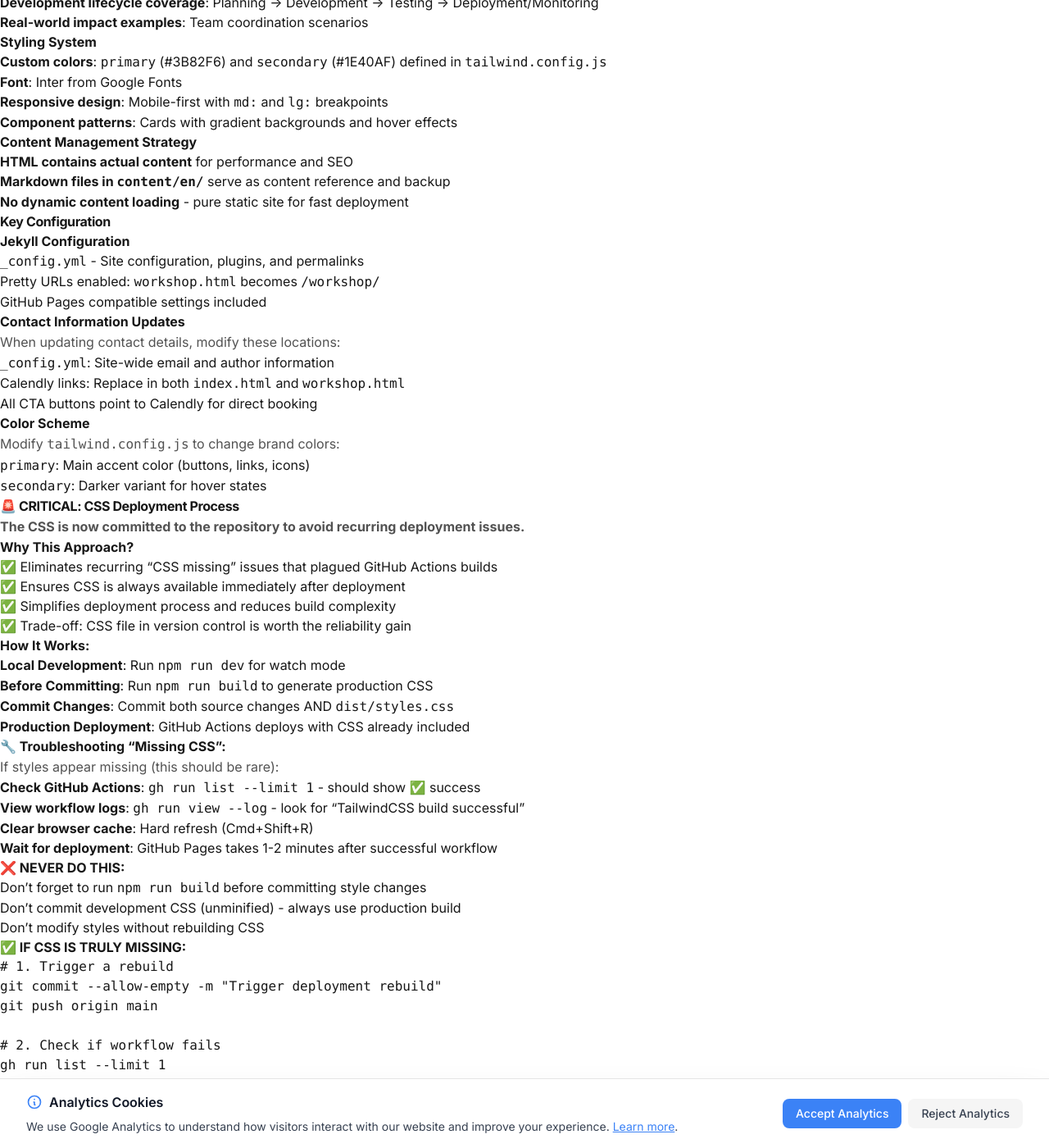
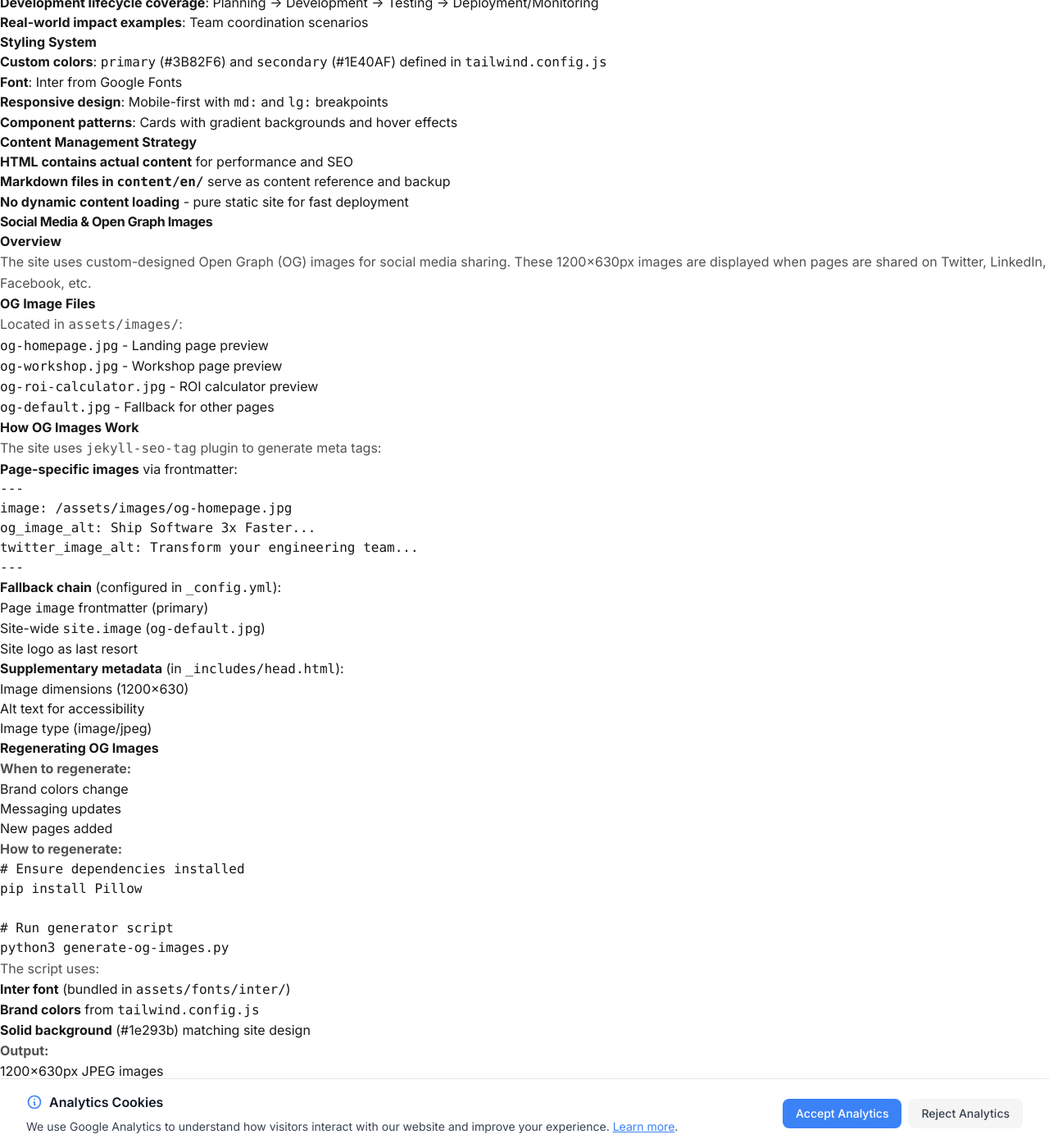
Before and after one commit to angeldimitrov/angeldimitrov.github.io, a Jekyll site: the page built from CLAUDE.md, in a window 1280 px wide and 1400 px high, scrolled down 2089 px. Shown: the whole window at 82% size. Built offline with Jekyll 4.4.1, drawn with Linux system fonts in a browser that asks for light colours; our own code applies the rules of GitHub Pages for plain Markdown files; some of the changed text lies outside the part shown.

Commit message:
docs: Add OG image generation documentation and bundle Inter font
Documentation:
- Add comprehensive "Social Media & Open Graph Images" section to CLAUDE.md
- Document OG image generation process, fallback chain, and validation
- Add detailed script documentation (requirements, usage, design specs)
- Create assets/fonts/inter/README.md with font license info

Font Management:
- Bundle Inter font files (InterVariable.ttf, Inter.ttc, LICENSE.txt)
- Update generate-og-images.py to use bundled fonts instead of /tmp
- Ensures reproducible OG image generation without external dependencies

Legal Compliance:
- SIL Open Font License 1.1 allows bundling and redistribution
- Includes full LICENSE.txt from Inter font project
- Documents license terms and usage rights

Why This Matters:
- Future developers can regenerate OG images reliably
- No dependency on ephemeral /tmp directories
- Clear documentation of social media preview system
- Legal clarity on font usage and redistribution

````diff
--- a/CLAUDE.md
+++ b/CLAUDE.md
@@ -115,6 +115,94 @@ This is the most complex section showcasing the "AI Development Team" concept:
 - **Markdown files in `content/en/`** serve as content reference and backup
 - **No dynamic content loading** - pure static site for fast deployment
 
+## Social Media & Open Graph Images
+
+### Overview
+The site uses custom-designed Open Graph (OG) images for social media sharing. These 1200x630px images are displayed when pages are shared on Twitter, LinkedIn, Facebook, etc.
+
+### OG Image Files
+Located in `assets/images/`:
+- `og-homepage.jpg` - Landing page preview
+- `og-workshop.jpg` - Workshop page preview
+- `og-roi-calculator.jpg` - ROI calculator preview
+- `og-default.jpg` - Fallback for other pages
+
+### How OG Images Work
+The site uses `jekyll-seo-tag` plugin to generate meta tags:
+
+1. **Page-specific images** via frontmatter:
+```yaml
+---
+image: /assets/images/og-homepage.jpg
+og_image_alt: Ship Software 3x Faster...
+twitter_image_alt: Transform your engineering team...
+---
+```
+
+2. **Fallback chain** (configured in `_config.yml`):
+   - Page `image` frontmatter (primary)
+   - Site-wide `site.image` (`og-default.jpg`)
+   - Site logo as last resort
+
+3. **Supplementary metadata** (in `_includes/head.html`):
+   - Image dimensions (1200x630)
+   - Alt text for accessibility
+   - Image type (image/jpeg)
+
+### Regenerating OG Images
+
+**When to regenerate:**
+- Brand colors change
+- Messaging updates
+- New pages added
+
+**How to regenerate:**
+```bash
+# Ensure dependencies installed
+pip install Pillow
+
+# Run generator script
+python3 generate-og-images.py
+```
+
+The script uses:
+- **Inter font** (bundled in `assets/fonts/inter/`)
+- **Brand colors** from `tailwind.config.js`
+- **Solid background** (#1e293b) matching site design
+
+**Output:**
+- 1200x630px JPEG images
+- Quality 95 (~95KB each)
+- Optimized for social platforms
+
+### Font Management
+Inter font is bundled in `assets/fonts/inter/` for OG image generation:
+- **InterVariable.ttf** - Variable font (primary)
+- **Inter.ttc** - TrueType Collection (fallback)
+- **LICENSE.txt** - SIL OFL 1.1 license
+
+**Why bundled?**
+- Ensures reproducible image generation
+- Matches website fonts (Inter from Google Fonts)
+- Legal under SIL Open Font License 1.1
+
+See `assets/fonts/inter/README.md` for details.
+
+### Validation
+After regenerating, verify OG images:
+```bash
+# Check image dimensions
+file assets/images/og-*.jpg
+
+# Visual inspection
+open assets/images/og-homepage.jpg
+```
+
+Test social previews:
+- Twitter Card Validator: https://cards-dev.twitter.com/validator
+- LinkedIn Post Inspector: https://www.linkedin.com/post-inspector/
+- Facebook Sharing Debugger: https://developers.facebook.com/tools/debug/
+
 ## Key Configuration
 
 ### Jekyll Configuration
````
Also changed, not shown: assets/fonts/inter/README.md (added, +61 -0 lines), generate-og-images.py (+49 -21 lines), assets/fonts/inter/InterVariable.ttf (added), assets/fonts/inter/LICENSE.txt (added), 1 other file.
